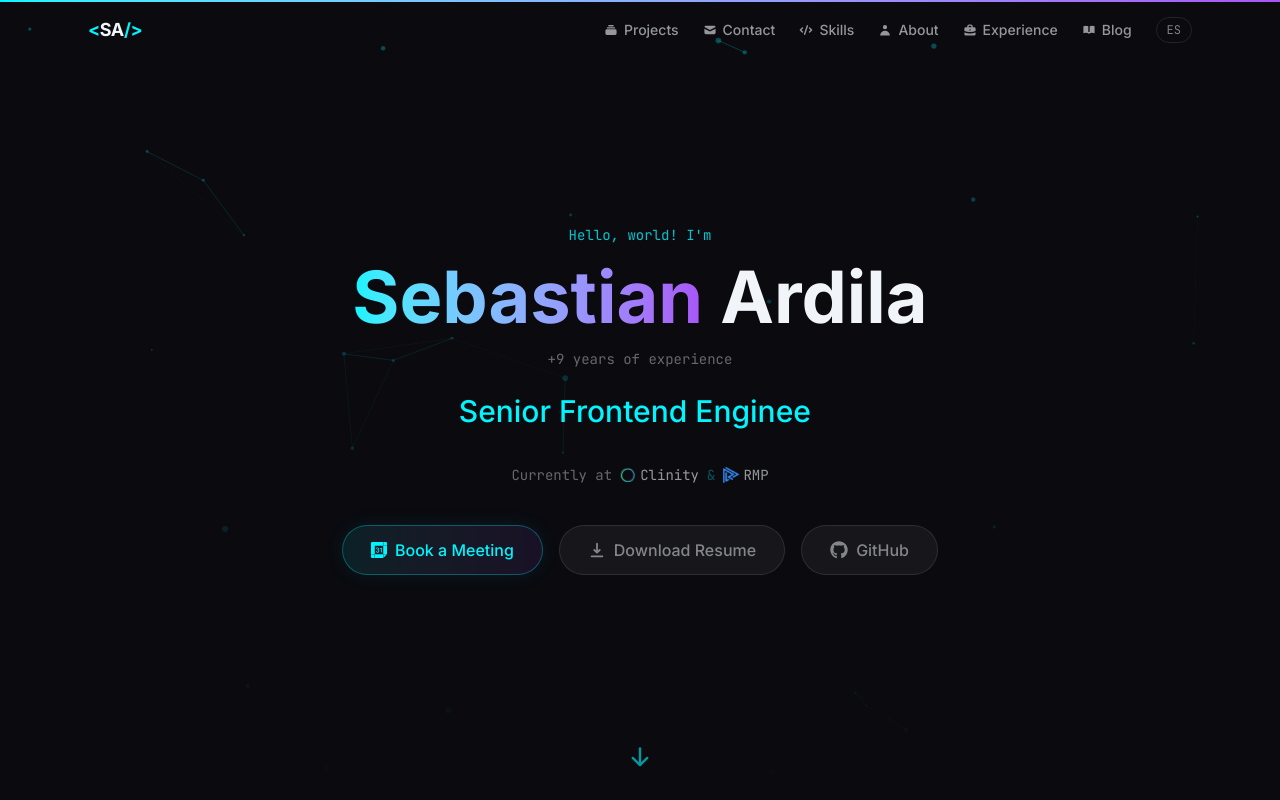
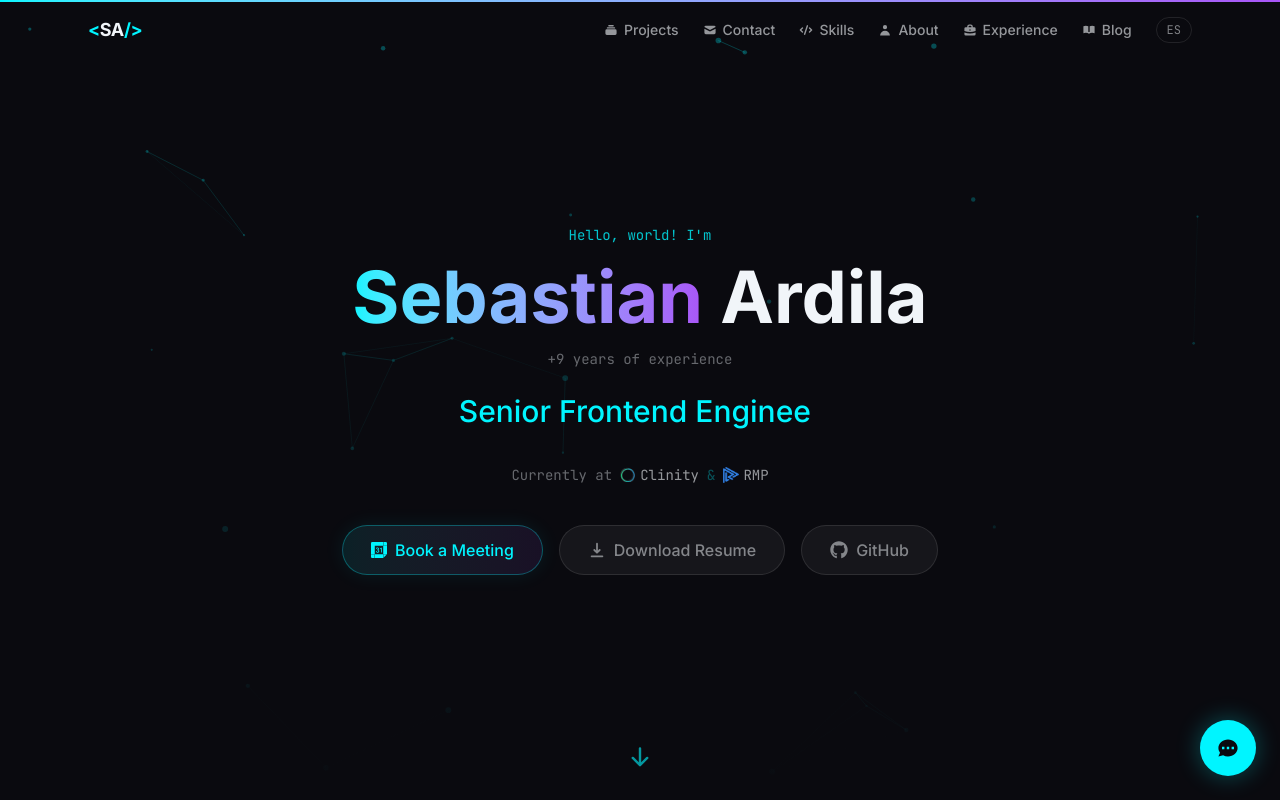
Before and after one commit to sebastian-ardila/portafolio-2026, a React (Vite) app: page / in a window 1280 px wide. Shown: the top 800 px of the page. Built offline with nearby package versions, Linux system fonts and the light colour scheme.

Commit message:
Add floating chat button to open contact modal

```diff
--- a/src/shared/components/ContactModal.tsx
+++ b/src/shared/components/ContactModal.tsx
@@ -1,7 +1,7 @@
 import { motion, AnimatePresence } from 'framer-motion'
-import { HiX } from 'react-icons/hi'
+import { HiX, HiChat } from 'react-icons/hi'
 import { useAppDispatch, useAppSelector } from '@/app/hooks'
-import { closeTerminal } from '@/features/terminal/slices/terminalSlice'
+import { openTerminal, closeTerminal } from '@/features/terminal/slices/terminalSlice'
 import { ContactForm } from './ContactForm'
 
 export function ContactModal() {
@@ -9,6 +9,25 @@ export function ContactModal() {
   const isOpen = useAppSelector((s) => s.terminal.isOpen)
 
   return (
+    <>
+      {/* Floating action button */}
+      <AnimatePresence>
+        {!isOpen && (
+          <motion.button
+            initial={{ scale: 0, opacity: 0 }}
+            animate={{ scale: 1, opacity: 1 }}
+            exit={{ scale: 0, opacity: 0 }}
+            transition={{ type: 'spring', stiffness: 300, damping: 20 }}
+            onClick={() => dispatch(openTerminal())}
+            className="fixed bottom-6 right-6 z-40 flex h-14 w-14 items-center justify-center rounded-full bg-cyan text-background shadow-[0_0_25px_rgba(0,245,255,0.3)] transition-all duration-300 hover:scale-110 hover:shadow-[0_0_35px_rgba(0,245,255,0.4)]"
+            aria-label="Open contact form"
+          >
+            <HiChat size={24} />
+          </motion.button>
+        )}
+      </AnimatePresence>
+
+      {/* Modal */}
       <AnimatePresence>
         {isOpen && (
           <motion.div
@@ -36,5 +55,6 @@ export function ContactModal() {
           </motion.div>
         )}
       </AnimatePresence>
+    </>
   )
 }
```
Lines whose indentation alone changed are shown as unchanged.
